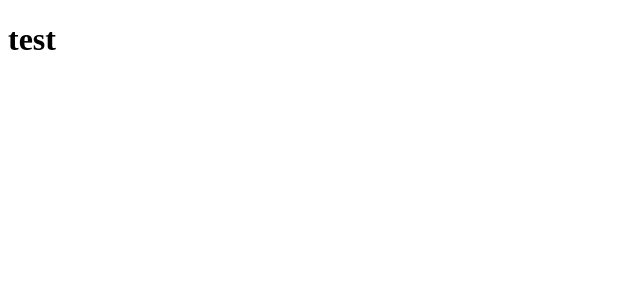
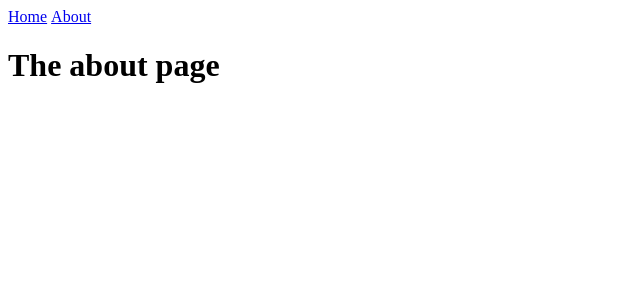
Before and after one commit to myrdstom/store-manager-frontend, a React app: page /about in a window 1280 px wide. Shown: the top 300 px of the page, without its empty margins (0-640 px from the left). Built offline with nearby package versions, Linux system fonts and the light colour scheme.

Commit message:
ch:(setup react router): Setting up react-router V4 (#5)
- Install the necessary dependencies
- Setup the file structure
- Create demo routes to demonstrate React router
[Maintains #164330036]

```diff
--- a/package.json
+++ b/package.json
@@ -13,7 +13,11 @@
   "dependencies": {
     "express": "^4.16.4",
     "react": "^16.8.3",
-    "react-dom": "^16.8.3"
+    "react-dom": "^16.8.3",
+    "react-router-dom": "^4.3.1",
+    "react-redux": "^6.0.1",
+    "redux": "^4.0.1",
+    "redux-thunk": "^2.3.0"
   },
   "devDependencies": {
     "babel-core": "^6.26.3",
--- a/src/index.js
+++ b/src/index.js
@@ -1,5 +1,15 @@
 import React from 'react';
 import ReactDOM from 'react-dom';
-import App from './App';
+import App from './react/components/App';
+import { Provider } from 'react-redux';
+import store from './redux/store/combineStore';
+import Routes from './react/routes/index';
 
-ReactDOM.render(<App />, document.getElementById('root'));
+ReactDOM.render(
+  <Provider store={store}>
+    <Routes />
+    <App />
+  </Provider>,
+
+  document.getElementById('root')
+);
--- /dev/null
+++ b/src/react/components/About.js
@@ -0,0 +1,11 @@
+import React from 'react';
+
+const About = () => {
+  return (
+    <div>
+      <h1>The about page</h1>
+    </div>
+  );
+};
+
+export default About;
--- a/src/App.js
+++ b/src/react/components/App.js
@@ -5,7 +5,6 @@ class App extends Component {
     render(){
         return(
         <div>
-            <h1>test</h1>
         </div>
         );
     }
--- /dev/null
+++ b/src/react/components/Header.js
@@ -0,0 +1,12 @@
+import React from 'react';
+import { NavLink } from 'react-router-dom';
+
+const Header = () => (
+  <div className="header">
+    <NavLink to="/">Home</NavLink>
+    &nbsp;
+    <NavLink to="/about">About</NavLink>
+  </div>
+);
+
+export default Header;
--- /dev/null
+++ b/src/react/routes/index.js
@@ -0,0 +1,18 @@
+import React from 'react';
+import {BrowserRouter as Router, Route} from 'react-router-dom';
+
+import HomeView from '../views/HomeView.js';
+import AboutView from '../views/AboutView';
+import Header from '../components/Header';
+
+const Routes = () => (
+    <Router>
+      <div>
+        <Header />
+        <Route exact path="/" component={HomeView} />
+        <Route exact path="/about" component={AboutView} />
+      </div>
+    </Router>
+  );
+
+  export default Routes;
--- /dev/null
+++ b/src/react/views/AboutView.js
@@ -0,0 +1,6 @@
+import React from 'react';
+import About from '../components/About';
+
+const AboutView = () => <About />;
+
+export default AboutView;
--- /dev/null
+++ b/src/react/views/HomeView.js
@@ -0,0 +1,10 @@
+import React from 'react';
+import App from '../components/App';
+
+const HomeView = () => (
+  <div>
+    <App />
+  </div>
+);
+
+export default HomeView;
--- /dev/null
+++ b/src/redux/reducers/mainReducer.js
@@ -0,0 +1,16 @@
+
+import { combineReducers } from 'redux';
+
+const InitialState = {
+  start: false
+};
+
+function startReducer(state = InitialState) {
+  return state;
+}
+
+const rootReducer = combineReducers({
+  start: startReducer
+});
+
+export default rootReducer;
--- /dev/null
+++ b/src/redux/store/combineStore.js
@@ -0,0 +1,6 @@
+import { createStore } from 'redux';
+import rootReducer from '../reducers/mainReducer';
+
+const store = createStore(rootReducer);
+
+export default store;
```
Also changed, not shown: 1 other file (tests, documents, lock files or other folders).
